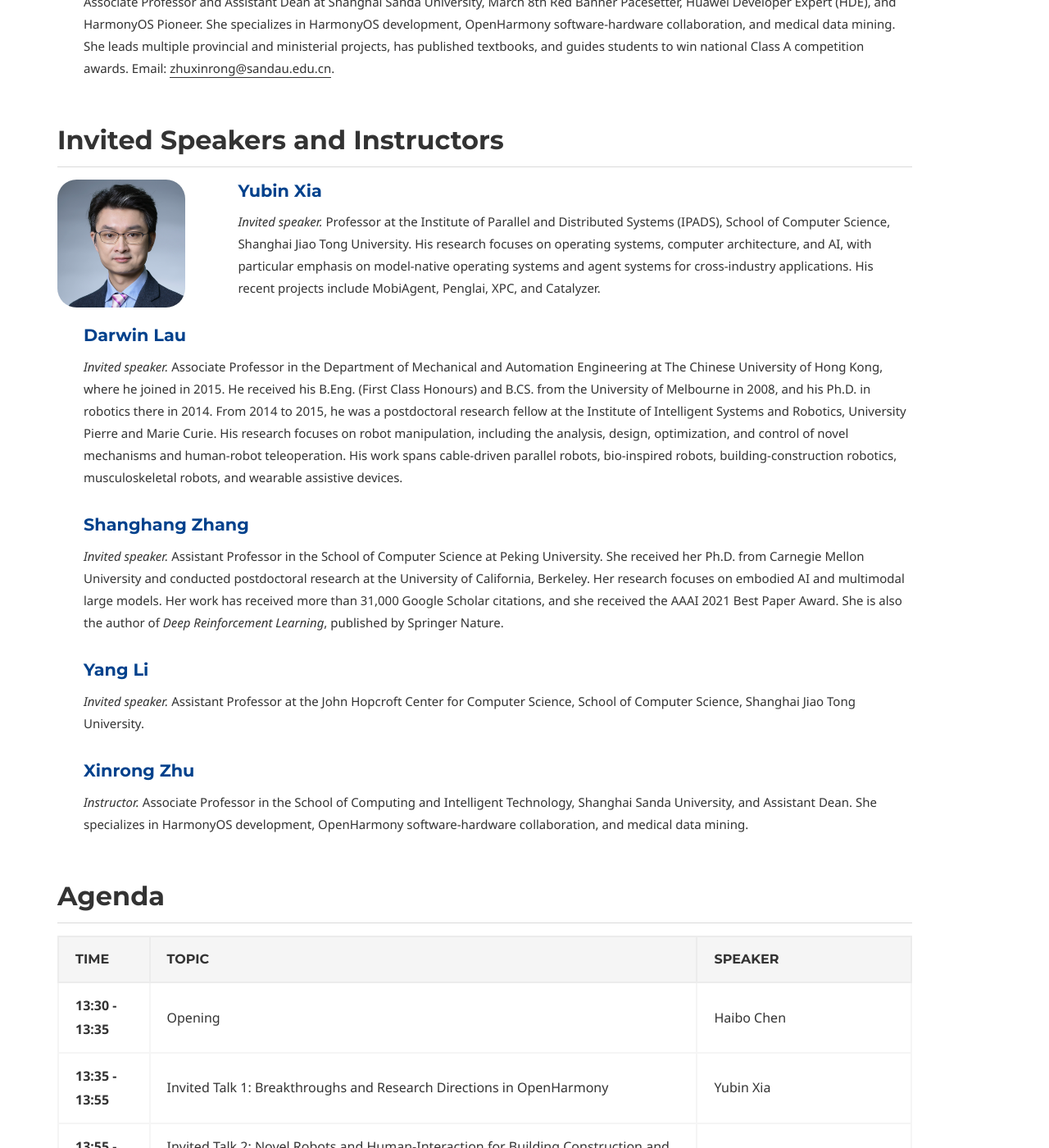
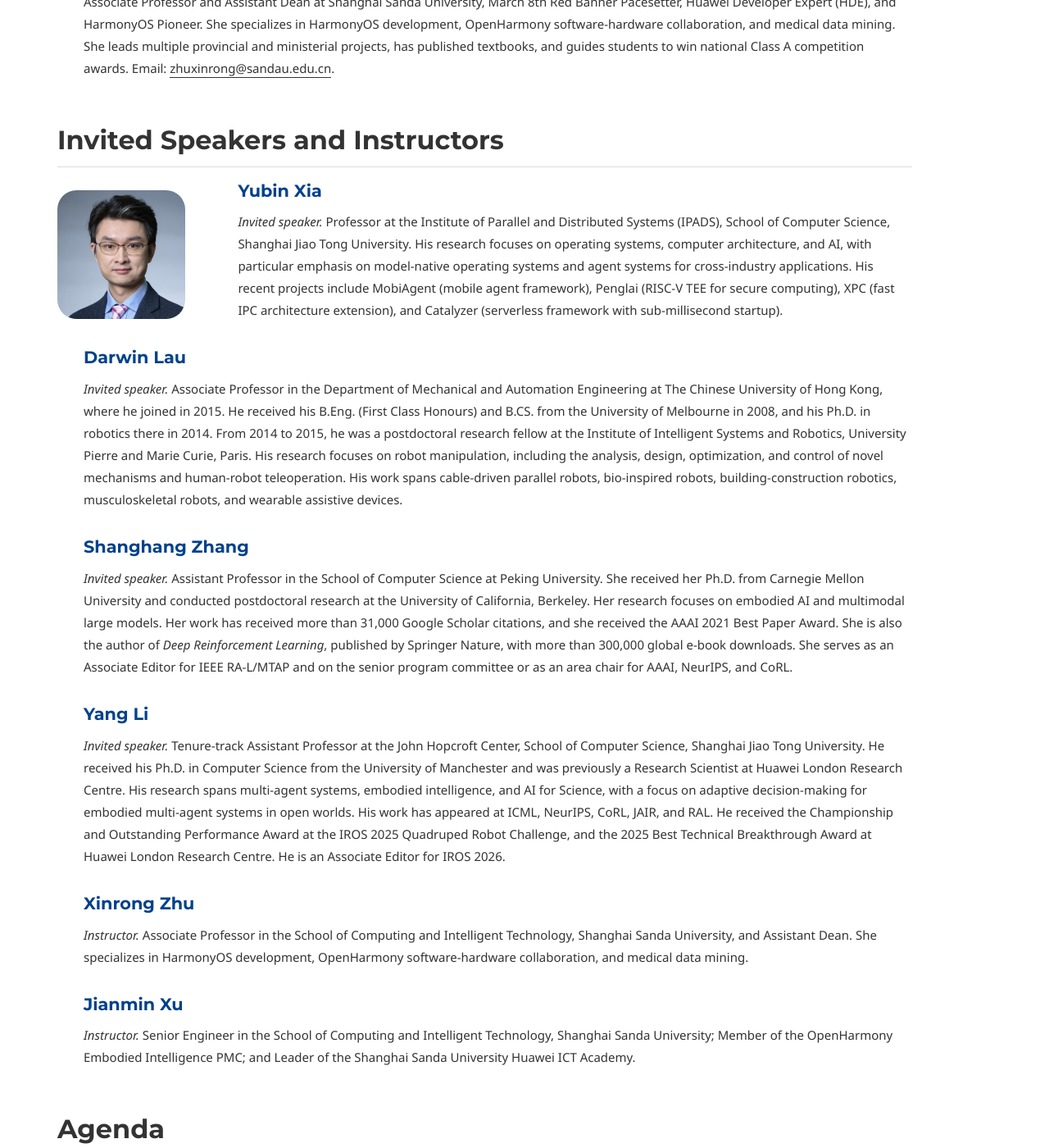
Before and after one commit to openharmony-research/openharmony-research.github.io, a Jekyll site: the page built from tutorial_atc2026.md, in a window 1280 px wide and 1400 px high, scrolled down 1754 px. Shown: the whole window at 82% size. Built offline with Jekyll 4.4.1, drawn with Linux system fonts in a browser that asks for light colours; some web fonts are replaced; some of the changed text lies outside the part shown.

Commit message:
Finalize ATC 2026 speaker agenda

```diff
--- a/tutorial_atc2026.md
+++ b/tutorial_atc2026.md
@@ -58,28 +58,28 @@
   </div>
   <div class="media-left__content">
     <strong>Yubin Xia</strong>
-    <p><em>Invited speaker.</em> Professor at the Institute of Parallel and Distributed Systems (IPADS), School of Computer Science, Shanghai Jiao Tong University. His research focuses on operating systems, computer architecture, and AI, with particular emphasis on model-native operating systems and agent systems for cross-industry applications. His recent projects include MobiAgent, Penglai, XPC, and Catalyzer.</p>
+    <p><em>Invited speaker.</em> Professor at the Institute of Parallel and Distributed Systems (IPADS), School of Computer Science, Shanghai Jiao Tong University. His research focuses on operating systems, computer architecture, and AI, with particular emphasis on model-native operating systems and agent systems for cross-industry applications. His recent projects include MobiAgent (mobile agent framework), Penglai (RISC-V TEE for secure computing), XPC (fast IPC architecture extension), and Catalyzer (serverless framework with sub-millisecond startup).</p>
   </div>
 </div>
 
 <div class="media-left media-left--tutorial">
   <div class="media-left__content">
     <strong>Darwin Lau</strong>
-    <p><em>Invited speaker.</em> Associate Professor in the Department of Mechanical and Automation Engineering at The Chinese University of Hong Kong, where he joined in 2015. He received his B.Eng. (First Class Honours) and B.CS. from the University of Melbourne in 2008, and his Ph.D. in robotics there in 2014. From 2014 to 2015, he was a postdoctoral research fellow at the Institute of Intelligent Systems and Robotics, University Pierre and Marie Curie. His research focuses on robot manipulation, including the analysis, design, optimization, and control of novel mechanisms and human-robot teleoperation. His work spans cable-driven parallel robots, bio-inspired robots, building-construction robotics, musculoskeletal robots, and wearable assistive devices.</p>
+    <p><em>Invited speaker.</em> Associate Professor in the Department of Mechanical and Automation Engineering at The Chinese University of Hong Kong, where he joined in 2015. He received his B.Eng. (First Class Honours) and B.CS. from the University of Melbourne in 2008, and his Ph.D. in robotics there in 2014. From 2014 to 2015, he was a postdoctoral research fellow at the Institute of Intelligent Systems and Robotics, University Pierre and Marie Curie, Paris. His research focuses on robot manipulation, including the analysis, design, optimization, and control of novel mechanisms and human-robot teleoperation. His work spans cable-driven parallel robots, bio-inspired robots, building-construction robotics, musculoskeletal robots, and wearable assistive devices.</p>
   </div>
 </div>
 
 <div class="media-left media-left--tutorial">
   <div class="media-left__content">
     <strong>Shanghang Zhang</strong>
-    <p><em>Invited speaker.</em> Assistant Professor in the School of Computer Science at Peking University. She received her Ph.D. from Carnegie Mellon University and conducted postdoctoral research at the University of California, Berkeley. Her research focuses on embodied AI and multimodal large models. Her work has received more than 31,000 Google Scholar citations, and she received the AAAI 2021 Best Paper Award. She is also the author of <em>Deep Reinforcement Learning</em>, published by Springer Nature.</p>
+    <p><em>Invited speaker.</em> Assistant Professor in the School of Computer Science at Peking University. She received her Ph.D. from Carnegie Mellon University and conducted postdoctoral research at the University of California, Berkeley. Her research focuses on embodied AI and multimodal large models. Her work has received more than 31,000 Google Scholar citations, and she received the AAAI 2021 Best Paper Award. She is also the author of <em>Deep Reinforcement Learning</em>, published by Springer Nature, with more than 300,000 global e-book downloads. She serves as an Associate Editor for IEEE RA-L/MTAP and on the senior program committee or as an area chair for AAAI, NeurIPS, and CoRL.</p>
   </div>
 </div>
 
 <div class="media-left media-left--tutorial">
   <div class="media-left__content">
     <strong>Yang Li</strong>
-    <p><em>Invited speaker.</em> Assistant Professor at the John Hopcroft Center for Computer Science, School of Computer Science, Shanghai Jiao Tong University.</p>
+    <p><em>Invited speaker.</em> Tenure-track Assistant Professor at the John Hopcroft Center, School of Computer Science, Shanghai Jiao Tong University. He received his Ph.D. in Computer Science from the University of Manchester and was previously a Research Scientist at Huawei London Research Centre. His research spans multi-agent systems, embodied intelligence, and AI for Science, with a focus on adaptive decision-making for embodied multi-agent systems in open worlds. His work has appeared at ICML, NeurIPS, CoRL, JAIR, and RAL. He received the Championship and Outstanding Performance Award at the IROS 2025 Quadruped Robot Challenge, and the 2025 Best Technical Breakthrough Award at Huawei London Research Centre. He is an Associate Editor for IROS 2026.</p>
   </div>
 </div>
 
@@ -87,6 +87,13 @@
   <div class="media-left__content">
     <strong>Xinrong Zhu</strong>
     <p><em>Instructor.</em> Associate Professor in the School of Computing and Intelligent Technology, Shanghai Sanda University, and Assistant Dean. She specializes in HarmonyOS development, OpenHarmony software-hardware collaboration, and medical data mining.</p>
+  </div>
+</div>
+
+<div class="media-left media-left--tutorial">
+  <div class="media-left__content">
+    <strong>Jianmin Xu</strong>
+    <p><em>Instructor.</em> Senior Engineer in the School of Computing and Intelligent Technology, Shanghai Sanda University; Member of the OpenHarmony Embodied Intelligence PMC; and Leader of the Shanghai Sanda University Huawei ICT Academy.</p>
   </div>
 </div>
 
@@ -98,11 +105,11 @@
 | **13:35 - 13:55** | Invited Talk 1: Breakthroughs and Research Directions in OpenHarmony | Yubin Xia |
 | **13:55 - 14:15** | Invited Talk 2: Novel Robots and Human-Interaction for Building Construction and Smart Living | Darwin Lau |
 | **14:15 - 14:35** | Invited Talk 3: Multimodal Foundation Model in the Open World | Shanghang Zhang |
-| **14:35 - 14:55** | Invited Talk 4: TBA | Yang Li |
+| **14:35 - 14:55** | Invited Talk 4: Embodied Multi-Agent Decision-Making for Open Worlds | Yang Li |
 | **14:55 - 15:05** | Coffee Break | -- |
 | **15:05 - 15:50** | Lecture 1 & Exercise 1: Sim-to-Real Frontiers for Embodied Intelligence -- Paradigms, Metrics, and Hands-On Deployment with MuJoCo and OH-EDU | Xinrong Zhu |
-| **15:50 - 16:35** | Lecture 2 & Exercise 2: OpenHarmony Foundations for Embodied Intelligence -- Sim-to-Real Simulation System Design and Verification | OpenHarmony Embodied AI PMC Member |
-| **16:35 - 17:20** | Lecture 3 & Exercise 3: OH-EDU and MuJoCo Integration -- Hardware-Software Co-Control, Joint Debugging, and Remote Control of Physical Devices | OpenHarmony Embodied AI PMC Member |
+| **15:50 - 16:35** | Lecture 2 & Exercise 2: OpenHarmony Foundations for Embodied Intelligence -- Sim-to-Real Simulation System Design and Verification | Jianmin Xu |
+| **16:35 - 17:20** | Lecture 3 & Exercise 3: OH-EDU and MuJoCo Integration -- Hardware-Software Co-Control, Joint Debugging, and Remote Control of Physical Devices | Xinrong Zhu |
 | **17:20 - 17:30** | Free Discussion | -- |
 
 ## Topics Introduction
@@ -119,9 +126,9 @@
 
 Topic abstract to be announced.
 
-### Invited Talk 4: TBA
+### Invited Talk 4: Embodied Multi-Agent Decision-Making for Open Worlds
 
-Topic abstract to be announced.
+The real world is far more open and complex than idealized laboratory task settings. Environment states shift continuously, the entities an agent interacts with evolve, collaborative relationships are reconfigured on the fly, and task objectives may change over time. For embodied agents, the challenge is to perceive, reason, and decide continuously in uncertain, dynamic, and open environments, while enabling multi-agent systems to form, sustain, and refine effective collaboration. This talk draws on recent work in this direction to discuss what has been achieved and what remains unsolved.
 
 ### Lecture 1 & Exercise 1: Sim-to-Real Frontiers for Embodied Intelligence
 
```
